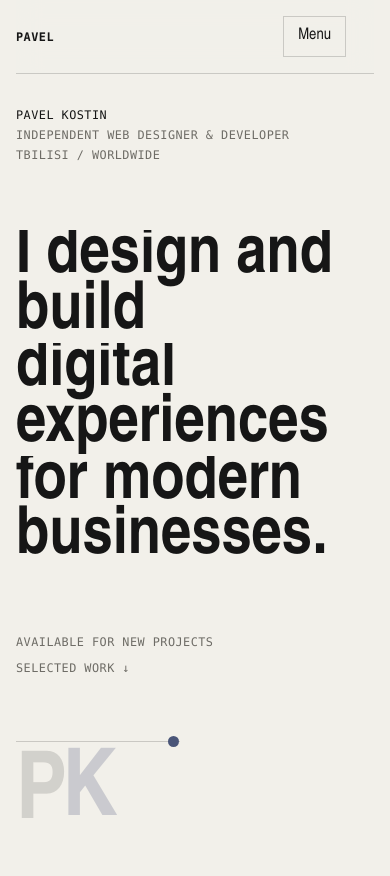
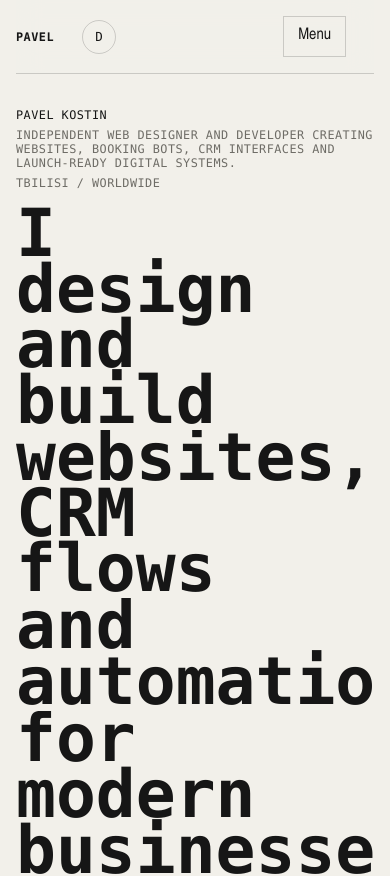
Before and after one commit to same3e/pavel-portfolio, a Next.js app: page / in a window 390 px wide. Shown: the top 876 px of the page. Built offline with nearby package versions, Linux system fonts and the light colour scheme.

Commit message:
fix bags2

```diff
--- a/src/app/globals.css
+++ b/src/app/globals.css
@@ -1,9 +1,11 @@
 :root {
+  --bg: #f2f0ea;
   --background: #f2f0ea;
   --surface: #e7e4dc;
   --text: #161616;
   --muted: #6e6c66;
   --line: rgba(22, 22, 22, 0.18);
+  --grid-line: rgba(22, 22, 22, 0.055);
   --accent: #4a5578;
   --accent-dark: #313a59;
   --dark: #070707;
@@ -17,6 +19,22 @@
   --font-pixel: "Cascadia Mono", "Lucida Console", "Courier New", monospace;
 }
 
+[data-theme="dark"] {
+  --bg: #11110f;
+  --background: #11110f;
+  --surface: #1b1b18;
+  --text: #f2f0ea;
+  --muted: #aaa69b;
+  --line: rgba(242, 240, 234, 0.2);
+  --grid-line: rgba(242, 240, 234, 0.06);
+  --accent: #7b87a8;
+  --accent-dark: #a8b2cf;
+  --dark: #070707;
+  --dark-line: rgba(242, 240, 234, 0.22);
+  --dark-muted: rgba(242, 240, 234, 0.58);
+  --thai: #d6c0a6;
+}
+
 * {
   box-sizing: border-box;
 }
@@ -29,8 +47,8 @@ body {
   margin: 0;
   overflow-x: hidden;
   background:
-    linear-gradient(90deg, rgba(22, 22, 22, 0.055) 1px, transparent 1px) 50% 0 / calc((100vw - var(--gutter) * 2) / 12) 100%,
-    var(--background);
+    linear-gradient(90deg, var(--grid-line) 1px, transparent 1px) 50% 0 / calc((100vw - var(--gutter) * 2) / 12) 100%,
+    var(--bg);
   color: var(--text);
   font-family: var(--font-sans), Arial, sans-serif;
 }
@@ -74,7 +92,7 @@ p {
   top: 0;
   z-index: 40;
   display: grid;
-  grid-template-columns: auto 1fr auto auto;
+  grid-template-columns: auto 1fr auto auto auto;
   align-items: center;
   gap: 28px;
   width: min(var(--max), calc(100% - var(--gutter) * 2));
@@ -123,8 +141,61 @@ p {
 .footer a,
 .hero-meta a,
 .case-meta a,
-.work-case-link {
+.work-case-link,
+.next-project-link {
+  position: relative;
   transition: color 180ms ease, transform 180ms ease;
+}
+
+.desktop-nav a::before,
+.desktop-nav a::after,
+.footer a::before,
+.footer a::after,
+.hero-meta a::before,
+.hero-meta a::after,
+.case-meta a::before,
+.case-meta a::after,
+.work-case-link::before,
+.next-project-link::before,
+.next-project-link::after {
+  content: "";
+  position: absolute;
+  right: 0;
+  bottom: -3px;
+  left: 0;
+  height: 1px;
+  background: currentColor;
+  transform: scaleX(0);
+  transform-origin: right;
+  transition: transform 260ms ease;
+}
+
+.desktop-nav a::after,
+.footer a::after,
+.hero-meta a::after,
+.case-meta a::after,
+.next-project-link::after {
+  transform: scaleX(0);
+  transform-origin: left;
+}
+
+.desktop-nav a:hover::after,
+.footer a:hover::after,
+.hero-meta a:hover::after,
+.case-meta a:hover::after,
+.next-project-link:hover::after,
+.desktop-nav a:focus-visible::after,
+.footer a:focus-visible::after,
+.hero-meta a:focus-visible::after,
+.case-meta a:focus-visible::after,
+.next-project-link:focus-visible::after {
+  transform: scaleX(1);
+}
+
+.work-case-link:hover::before,
+.work-case-link:focus-visible::before {
+  transform: scaleX(1);
+  transform-origin: left;
 }
 
 .desktop-nav a:hover,
@@ -156,6 +227,20 @@ p {
   background: transparent;
   padding: 10px 14px;
   cursor: pointer;
+}
+
+.theme-toggle {
+  display: inline-grid;
+  place-items: center;
+  width: 34px;
+  height: 34px;
+  border: 1px solid var(--line);
+  border-radius: 50%;
+  background: transparent;
+  color: var(--text);
+  cursor: pointer;
+  font-family: var(--font-pixel), monospace;
+  font-size: 0.78rem;
 }
 
 .mobile-menu {
@@ -205,6 +290,7 @@ p {
   display: grid;
   gap: 0.02em;
   font-size: clamp(4.2rem, 9.8vw, 12.6rem);
+  font-family: var(--font-pixel), monospace;
   font-weight: 650;
   line-height: 0.84;
   letter-spacing: 0;
@@ -215,6 +301,12 @@ p {
 .reveal-heading span {
   display: block;
   overflow: hidden;
+}
+
+.word-reveal span {
+  display: flex;
+  flex-wrap: wrap;
+  column-gap: 0.16em;
 }
 
 .masked-title i,
@@ -223,6 +315,13 @@ p {
   display: block;
   font-style: normal;
   animation: maskUp 780ms cubic-bezier(0.2, 0.8, 0.2, 1) both;
+}
+
+.word-reveal i {
+  opacity: 0;
+  filter: blur(6px);
+  transform: translateY(12px);
+  animation: wordReveal 720ms cubic-bezier(0.2, 0.8, 0.2, 1) both;
 }
 
 .masked-title span:nth-child(2) i {
@@ -298,7 +397,7 @@ p {
 }
 
 .pk-mark b:first-child {
-  color: rgba(22, 22, 22, 0.14);
+  color: color-mix(in srgb, var(--text) 14%, transparent);
 }
 
 .pk-mark b:last-child {
@@ -505,6 +604,7 @@ p {
 h2 {
   margin-top: 18px;
   font-size: clamp(2.5rem, 6vw, 7.4rem);
+  font-family: var(--font-pixel), monospace;
   font-weight: 600;
   line-height: 0.92;
   letter-spacing: 0;
@@ -562,8 +662,8 @@ h2 {
 .service-row i {
   color: var(--accent);
   font-style: normal;
-  opacity: 0;
-  transform: translate(-10px, 10px);
+  opacity: 0.55;
+  transform: translate(0);
   transition: opacity 180ms ease, transform 180ms ease;
 }
 
@@ -589,7 +689,7 @@ h2 {
 .service-row:hover i,
 .service-row:focus-visible i {
   opacity: 1;
-  transform: translate(0);
+  transform: translate(5px, -5px);
 }
 
 .minimal-about {
@@ -601,11 +701,11 @@ h2 {
 
 .about-background {
   position: absolute;
-  inset: 8% var(--gutter) auto;
+  inset: 10% var(--gutter) auto;
   z-index: -1;
   display: grid;
   color: rgba(22, 22, 22, 0.06);
-  font-size: clamp(5rem, 17vw, 22rem);
+  font-size: clamp(4.4rem, 14vw, 18rem);
   font-weight: 800;
   line-height: 0.76;
   pointer-events: none;
@@ -719,6 +819,29 @@ h2 {
   padding: 14px 20px;
   border: 1px solid currentColor;
   font-size: 0.95rem;
+  position: relative;
+  overflow: hidden;
+  gap: 10px;
+}
+
+.button span {
+  display: block;
+  transition: transform 280ms ease;
+}
+
+.button span + span {
+  position: absolute;
+  transform: translateY(120%);
+}
+
+.button:hover span:first-child,
+.button:focus-visible span:first-child {
+  transform: translateY(-150%);
+}
+
+.button:hover span + span,
+.button:focus-visible span + span {
+  transform: translateY(0);
 }
 
 .button.primary {
@@ -1072,6 +1195,14 @@ h2 {
   }
 }
 
+@keyframes wordReveal {
+  to {
+    opacity: 1;
+    filter: blur(0);
+    transform: translateY(0);
+  }
+}
+
 @keyframes loaderExit {
   to {
     opacity: 0;
@@ -1227,7 +1358,7 @@ h2 {
 
 @media (max-width: 1024px) {
   .site-header {
-    grid-template-columns: auto 1fr auto;
+    grid-template-columns: auto 1fr auto auto;
   }
 
   .desktop-nav,
@@ -1298,7 +1429,7 @@ h2 {
 
   .mobile-menu-mark span:last-child {
     margin-left: -0.12em;
-    color: rgba(49, 85, 255, 0.46);
+    color: color-mix(in srgb, var(--accent) 46%, transparent);
   }
 
   .mobile-menu-meta {
@@ -1308,6 +1439,17 @@ h2 {
     color: rgba(242, 240, 234, 0.7);
     font-family: var(--font-mono), monospace;
     font-size: 0.78rem;
+    text-transform: uppercase;
+  }
+
+  .mobile-menu-meta button {
+    justify-self: start;
+    border: 1px solid currentColor;
+    background: transparent;
+    color: inherit;
+    padding: 10px 12px;
+    cursor: pointer;
+    font-family: var(--font-mono), monospace;
     text-transform: uppercase;
   }
 
--- a/src/app/layout.tsx
+++ b/src/app/layout.tsx
@@ -20,13 +20,28 @@ export const viewport: Viewport = {
   initialScale: 1
 };
 
+const themeScript = `
+(() => {
+  try {
+    const stored = localStorage.getItem("theme");
+    const theme = stored === "light" || stored === "dark"
+      ? stored
+      : (matchMedia("(prefers-color-scheme: dark)").matches ? "dark" : "light");
+    document.documentElement.dataset.theme = theme;
+  } catch (_) {}
+})();
+`;
+
 export default function RootLayout({
   children
 }: Readonly<{
   children: React.ReactNode;
 }>) {
   return (
-    <html lang="en">
+    <html lang="en" suppressHydrationWarning>
+      <head>
+        <script dangerouslySetInnerHTML={{ __html: themeScript }} />
+      </head>
       <body>
         <MotionShell>{children}</MotionShell>
       </body>
--- a/src/app/page.tsx
+++ b/src/app/page.tsx
@@ -3,7 +3,7 @@
 import { useState } from "react";
 import { ContactLinks, Footer, Header } from "@/components/SiteChrome";
 import { SelectedWork } from "@/components/SelectedWork";
-import { homepageServices, site } from "@/content/portfolio";
+import { aboutCopy, hero, homepageServices, site } from "@/content/portfolio";
 
 function SectionLabel({ children }: { children: React.ReactNode }) {
   return <p className="section-label">{children}</p>;
@@ -19,13 +19,19 @@ export default function Home() {
         <section className="hero home-hero section-grid">
           <div className="hero-id">
             <p><span>Pavel Kostin</span></p>
-            <span>Independent web designer & developer</span>
+            <span>{hero.subtitle}</span>
             <span>{site.location}</span>
           </div>
-          <h1 className="masked-title" aria-label="I design and build digital experiences for modern businesses.">
-            <span><i>I design and build</i></span>
-            <span><i>digital experiences</i></span>
-            <span><i>for modern businesses.</i></span>
+          <h1 className="masked-title word-reveal" aria-label={hero.aria}>
+            {hero.lines.map((line) => (
+              <span key={line}>
+                {line.split(" ").map((word, index) => (
+                  <i style={{ animationDelay: `${index * 52}ms` }} key={`${line}-${word}-${index}`}>
+                    {word}{index < line.split(" ").length - 1 ? "\u00A0" : ""}
+                  </i>
+                ))}
+              </span>
+            ))}
           </h1>
           <div className="hero-meta">
             <a href="#contact">{site.availability}</a>
@@ -72,7 +78,7 @@ export default function Home() {
           </div>
           <SectionLabel>03 / About</SectionLabel>
           <p>
-            Independent web designer and developer based in Tbilisi, creating visually strong websites from first direction to final launch.
+            {aboutCopy}
           </p>
           <div className="about-meta-list">
             <span>Based in Tbilisi</span>
@@ -90,7 +96,10 @@ export default function Home() {
               <span>MEMORABLE.</span>
             </h2>
             <p>Have a project or business that needs a stronger digital presence?</p>
-            <a className="button contact-cta" href="mailto:kostinpavel447@gmail.com">Start a project</a>
+            <a className="button contact-cta" href="mailto:kostinpavel447@gmail.com" data-label="Start a project">
+              <span>Start a project</span>
+              <span aria-hidden="true">Start a project</span>
+            </a>
           </div>
           <ContactLinks />
         </section>
--- a/src/components/ProjectCase.tsx
+++ b/src/components/ProjectCase.tsx
@@ -107,7 +107,8 @@ export function ProjectCase({ project }: { project: Project }) {
         <section className="case-cta section-grid">
           <h2>{project.title}</h2>
           <a className="button primary" href={project.liveUrl}>
-            Visit live project
+            <span>Visit live project</span>
+            <span aria-hidden="true">Visit live project</span>
           </a>
           <a className="next-project-link" href={nextProject.route} onClick={openNext}>
             Next project<br />
--- a/src/components/SiteChrome.tsx
+++ b/src/components/SiteChrome.tsx
@@ -6,7 +6,21 @@ import { contact, navigation, site } from "@/content/portfolio";
 
 export function Header() {
   const [menuOpen, setMenuOpen] = useState(false);
+  const [theme, setTheme] = useState<"light" | "dark">("light");
   const closeButtonRef = useRef<HTMLButtonElement>(null);
+
+  useEffect(() => {
+    const storedTheme = window.localStorage.getItem("theme");
+    const initialTheme =
+      storedTheme === "light" || storedTheme === "dark"
+        ? storedTheme
+        : window.matchMedia("(prefers-color-scheme: dark)").matches
+          ? "dark"
+          : "light";
+
+    setTheme(initialTheme);
+    document.documentElement.dataset.theme = initialTheme;
+  }, []);
 
   useEffect(() => {
     document.body.style.overflow = menuOpen ? "hidden" : "";
@@ -27,6 +41,13 @@ export function Header() {
     };
   }, [menuOpen]);
 
+  function toggleTheme() {
+    const nextTheme = theme === "dark" ? "light" : "dark";
+    setTheme(nextTheme);
+    document.documentElement.dataset.theme = nextTheme;
+    window.localStorage.setItem("theme", nextTheme);
+  }
+
   return (
     <>
       <header className="site-header">
@@ -44,6 +65,14 @@ export function Header() {
           <span aria-hidden="true" />
           {site.availability}
         </div>
+        <button
+          className="theme-toggle"
+          type="button"
+          aria-label={`Switch to ${theme === "dark" ? "light" : "dark"} theme`}
+          onClick={toggleTheme}
+        >
+          <span aria-hidden="true">{theme === "dark" ? "L" : "D"}</span>
+        </button>
         <button
           ref={closeButtonRef}
           className="menu-toggle"
@@ -71,6 +100,9 @@ export function Header() {
         <div className="mobile-menu-meta">
           <p>{site.location}</p>
           <p>{site.availability}</p>
+          <button type="button" onClick={toggleTheme}>
+            {theme === "dark" ? "Light theme" : "Dark theme"}
+          </button>
           <a href={`mailto:${contact.email}`}>{contact.email}</a>
         </div>
       </div>
--- a/src/content/portfolio.ts
+++ b/src/content/portfolio.ts
@@ -4,11 +4,18 @@ export const site = {
   monogram: "PK",
   title: "Pavel Kostin - Web Designer & Developer in Tbilisi",
   description:
-    "Independent web designer and developer creating visually strong websites for modern businesses in Tbilisi and worldwide.",
+    "Independent web designer and developer creating websites, CRM flows, booking bots and lightweight automations for businesses in Tbilisi and worldwide.",
   availability: "Available for new projects",
   location: "Tbilisi / Worldwide",
   productionUrl: "https://pavel-portfolio-six.vercel.app/",
   repositoryUrl: "https://github.com/same3e/pavel-portfolio"
+};
+
+export const hero = {
+  lines: ["I design and build", "websites, CRM flows", "and automations", "for modern businesses."],
+  aria: "I design and build websites, CRM flows and automations for modern businesses.",
+  subtitle:
+    "Independent web designer and developer creating websites, booking bots, CRM interfaces and launch-ready digital systems."
 };
 
 export const navigation = [
@@ -37,8 +44,15 @@ export const homepageServices = [
   {
     title: "Launch & Integrations",
     copy: "Forms, deployment, domains and lightweight business integrations."
+  },
+  {
+    title: "Automation & CRM",
+    copy: "Booking bots, CRM workflows, dashboards and simple automations that remove repetitive business tasks."
   }
 ];
+
+export const aboutCopy =
+  "Independent web designer and developer based in Tbilisi, creating visual websites and broader digital products: CRM flows, booking bots, dashboards and automation systems.";
 
 export const projects = [
   {
```
Also changed, not shown: public/projects/pavel-portfolio/preview.svg, public/projects/thai-nari/preview.svg.
